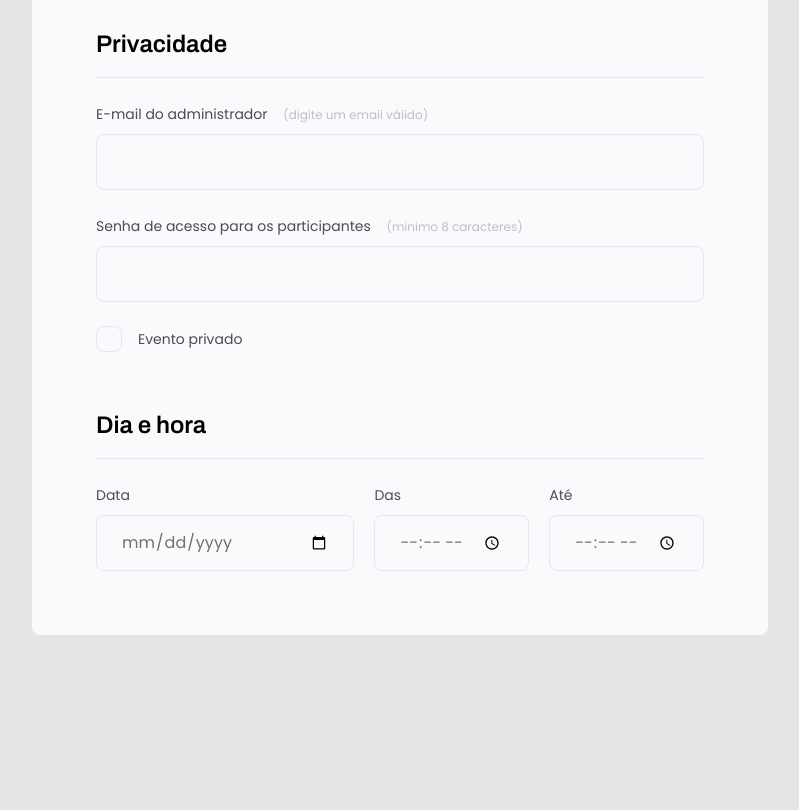
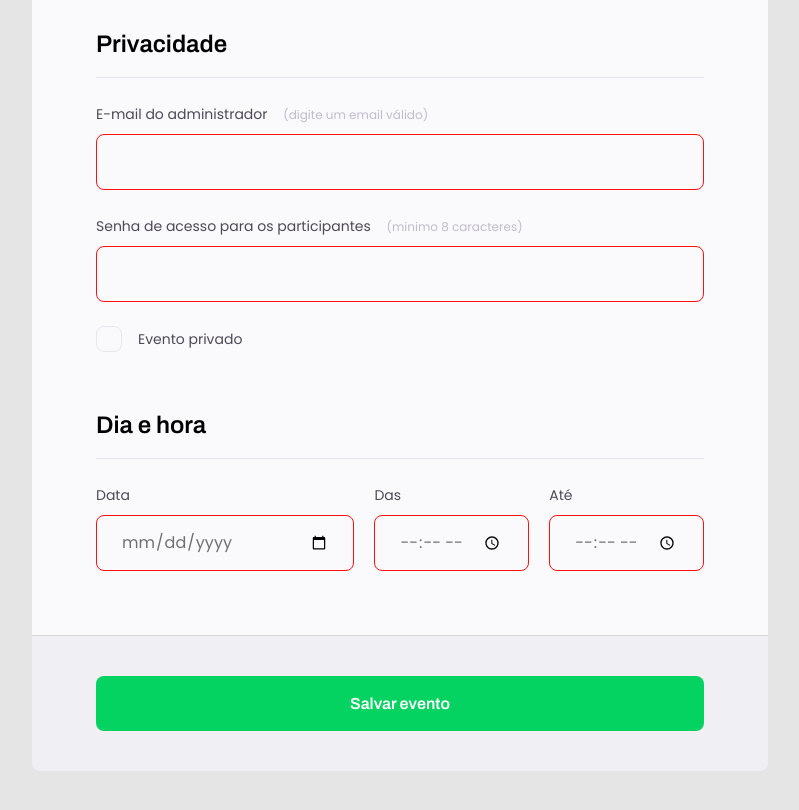
Before and after one commit to ambleandro/Projeto-03, a plain HTML site: page index.html in a window 1280 px wide. Shown: the part 1080-1890 px from the top of the page, without its empty margins (240-1039 px from the left). Before the commit the page ends 1715 px from the top, so only its background shows below. Drawn offline with Linux system fonts and the light colour scheme.

Commit message:
validações de campos

```diff
--- a/index.html
+++ b/index.html
@@ -21,24 +21,24 @@
         formulário de inscrição.</p>
     </header>
 
-    <form>
+    <form id="my-form">
       <fieldset>
         <div class="fieldset-wrapper">
           <legend>Informações do Evento</legend>
 
           <div class="input-wrapper">
             <label for="event-title">Título do evento <span>(minimo 8 caracteres)</span></label>
-            <input type="text" id="event-title" />
+            <input type="text" id="event-title" required minlength="8" />
           </div>
 
             <div class="input-wrapper">
               <label for="event-link">Link do evento <span>(comece com https://)</span></label>
-              <input type="url" id="event-link" />
+              <input type="url" id="event-link" required/>
             </div>
 
             <div class="input-wrapper">
               <label for="event-whatsapp">Whatsapp para contato <span>(somente números)</span></label>
-              <input type="number" id="event-whatsapp" />
+              <input type="number" id="event-whatsapp" required />
             </div>
 
             <div class="input-wrapper">
@@ -64,12 +64,12 @@
 
           <div class="input-wrapper">
             <label for="event-email">E-mail do administrador <span>(digite um email válido)</span></label>
-            <input type="text" id="event-email" />
+            <input type="text" id="event-email" required/>
           </div>
 
           <div class="input-wrapper">
             <label for="event-password">Senha de acesso para os participantes <span>(minimo 8 caracteres)</span></label>
-            <input type="password" id="event-password" />
+            <input type="password" id="event-password" required minlength="8" />
           </div>
 
           <div class="checkbox-wrapper">
@@ -86,26 +86,28 @@
           <div class="col-3">
             <div class="input-wrapper">
               <label for="event-date">Data</label>
-              <input type="date" id="event-date" />
+              <input type="date" id="event-date" required />
             </div>
 
             <div class="input-wrapper">
               <label for="event-begin">Das</label>
-              <input type="time" id="event-begin" />
+              <input type="time" id="event-begin" required />
             </div>
 
             <div class="input-wrapper">
               <label for="event-end">Até</label>
-              <input type="time" id="event-end" />
+              <input type="time" id="event-end" required />
             </div>
           </div>
         </div>
       </fieldset>
+    </form>
 
-      <!-- <div class="form-buttons">
-        <input type="submit" value="Salvar evento">
-      </div> -->
-    </form>
+    <footer>
+      <button class="button" form="my-form">
+        Salvar evento
+      </button>
+    </footer>
   </div>
 
 </body>
--- a/style.css
+++ b/style.css
@@ -4,7 +4,7 @@
   box-sizing: border-box;
 }
 
-body, input, button, select, textarea {
+body, input, select, textarea {
   font-family: "Poppins", sans-serif;
 }
 
@@ -53,7 +53,7 @@ header p {
 
 form {
   margin-top: 38px;
-  border-radius: 8px;
+  border-radius: 8px 8px 0 0;
   background: #FAFAFC;
 
   min-height: 300px;
@@ -188,3 +188,40 @@ fieldset legend {
 .checkbox-wrapper input:focus + label::before {
   outline: 2px solid black;
 }
+
+footer {
+  background: #F0F0F4;
+
+  height: 136px;
+  display: flex;
+  flex-direction: column;
+
+  padding: 40px 64px;
+
+  margin-bottom: 100px;
+  border-top: 1px solid #D6D6D6;
+  border-radius: 0 0 8px 8px;
+}
+
+footer .button {
+  height: 56px;
+  border: 0;
+  background: #04D361;
+  border-radius: 8px;
+
+  font-family: "archivo";
+  font-weight: 600;
+  font-size: 16px;
+  line-height: 26px;
+
+  color: #FFFFFF;
+
+}
+
+footer .button:hover {
+  background: #07bd59;
+}
+
+input:invalid {
+  border: 1px solid #FF1010;
+}
```
